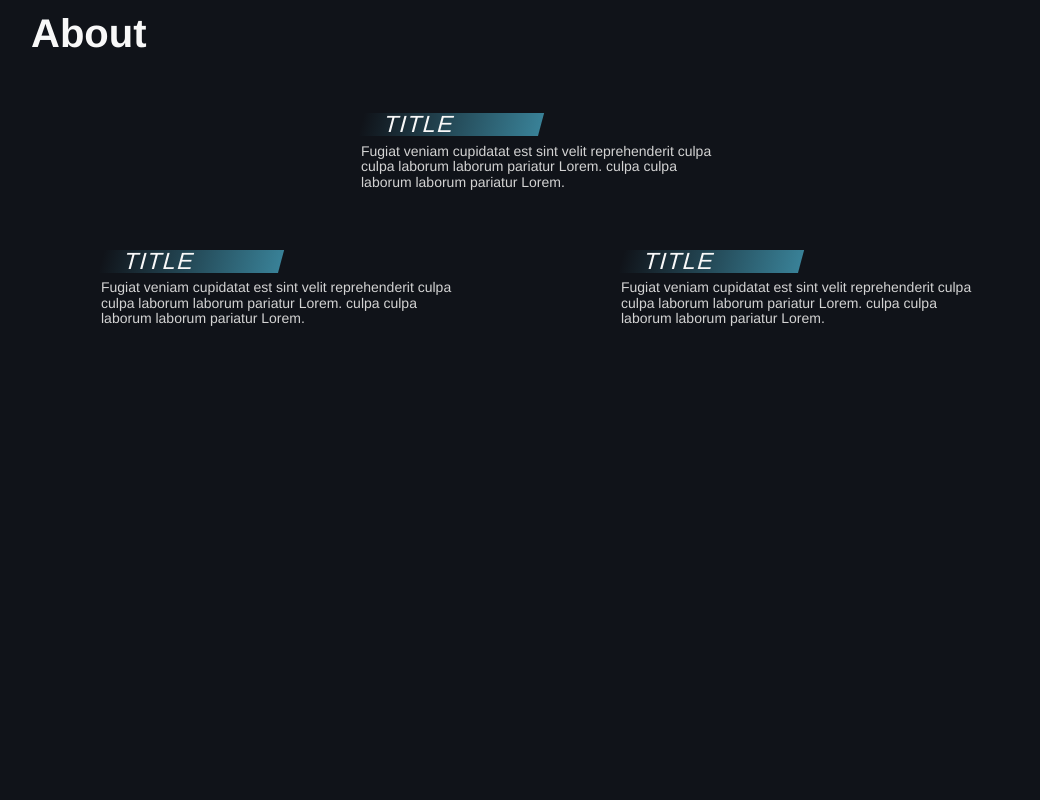
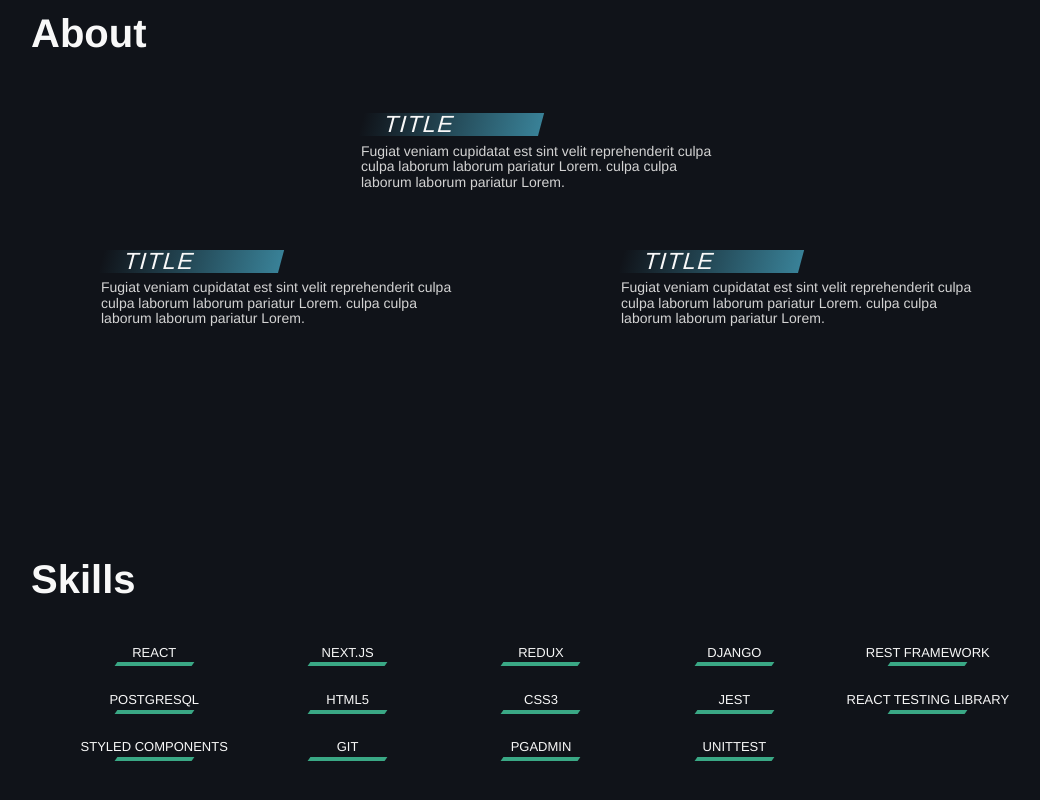
Before and after one commit to braian009/portfolio2, a Next.js app: page / in a window 1280 px wide. Shown: the part 850-1650 px from the top of the page, without its empty margins (99-1139 px from the left). Before the commit the page ends 1280 px from the top, so only its background shows below. Built offline with nearby package versions, Linux system fonts and the light colour scheme.

Commit message:
skills section added

```diff
--- /dev/null
+++ b/components/Skills/index.js
@@ -0,0 +1,27 @@
+import * as React from "react";
+import styles from "./skills.module.css";
+import skills from "@/data/skills";
+
+
+const Skills = () => {
+  return (
+    <div className={styles.container}>
+      <div className={styles.inner}>
+        <h1>Skills</h1>
+        <div>
+          <ul className={styles.tagsContainer}>
+            {skills.map((skill, i) => {
+              return (
+                <li key={`skill-${i}`} className={styles.tagContainer}>
+                  {skill}
+                </li>
+              );
+            })}
+          </ul>
+        </div>
+      </div>
+    </div>
+  );
+};
+
+export default Skills;
--- /dev/null
+++ b/components/Skills/skills.module.css
@@ -0,0 +1,75 @@
+.container {
+  display: flex;
+  justify-content: center;
+  align-items: center;
+  position: relative;
+
+  width: 100%;
+  min-height: 60vh;
+  background-color: #101319;
+}
+
+.inner {
+  display: grid;
+  align-content: center;
+  grid-auto-rows: auto;
+  gap: 1em;
+
+  height: 100%;
+  width: 100%;
+  max-width: 1080px;
+  margin: 0 auto;
+  padding: 2em 0.5em;
+
+  position: relative;
+}
+
+.inner > h1 {
+  padding-left: 1rem;
+}
+
+.tagsContainer {
+  display: grid;
+  grid-template-columns: repeat(auto-fit, minmax(8.5em, 1fr));
+  grid-auto-rows: 1fr;
+  justify-content: center;
+  align-content: center;
+  gap: 1em 0;
+
+  position: relative;
+  width: 95%;
+  padding: 1em;
+  margin: 0 auto;
+  overflow-x: hidden;
+}
+
+.tagContainer {
+  font-size: 0.6rem;
+  display: grid;
+  place-items: center;
+  position: relative;
+  text-align: center;
+
+  padding: 0.5em 0.8em;
+  text-transform: uppercase;
+  cursor: pointer;
+}
+
+.tagContainer:before {
+  display: block;
+  content: "";
+  position: absolute;
+  bottom: 0;
+
+  height: 4px;
+  width: 40%;
+  opacity: 1;
+  transform: skew(-35deg);
+  background-color: var(--green-primary);
+}
+
+@media (min-width: 35em) {
+  .tagContainer {
+    font-size: 0.65rem;
+  }
+}
--- /dev/null
+++ b/data/skills.js
@@ -0,0 +1,16 @@
+export default [
+  "React",
+  "Next.js",
+  "Redux",
+  "Django",
+  "Rest Framework",
+  "PostgreSQL",
+  "HTML5",
+  "CSS3",
+  "Jest",
+  "React Testing Library",
+  "Styled Components",
+  "Git",
+  "pgAdmin",
+  "Unittest",
+];
--- a/pages/index.js
+++ b/pages/index.js
@@ -1,10 +1,8 @@
 import Head from "next/head";
-import Image from "next/image";
-import { Inter } from "next/font/google";
-import styles from "@/styles/Home.module.css";
 import Hero from "@/components/Hero";
 import Navbar from "@/components/Navbar";
 import About from "@/components/About";
+import Skills from "@/components/Skills";
 
 
 export default function Home() {
@@ -20,6 +18,7 @@ export default function Home() {
       <Navbar/>
       <Hero/>
       <About/>
+      <Skills/>
       </>
     </>
   );
```
